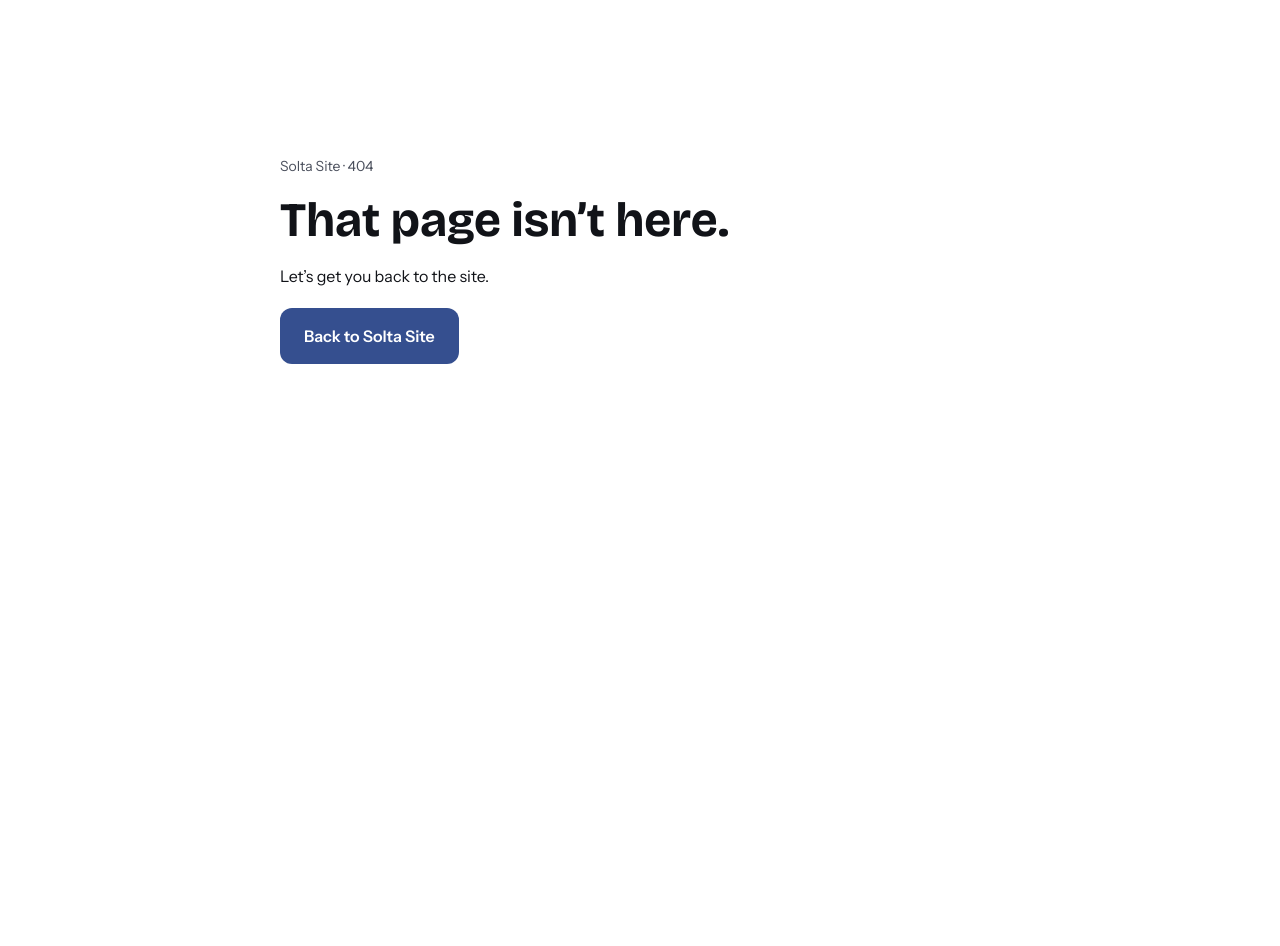
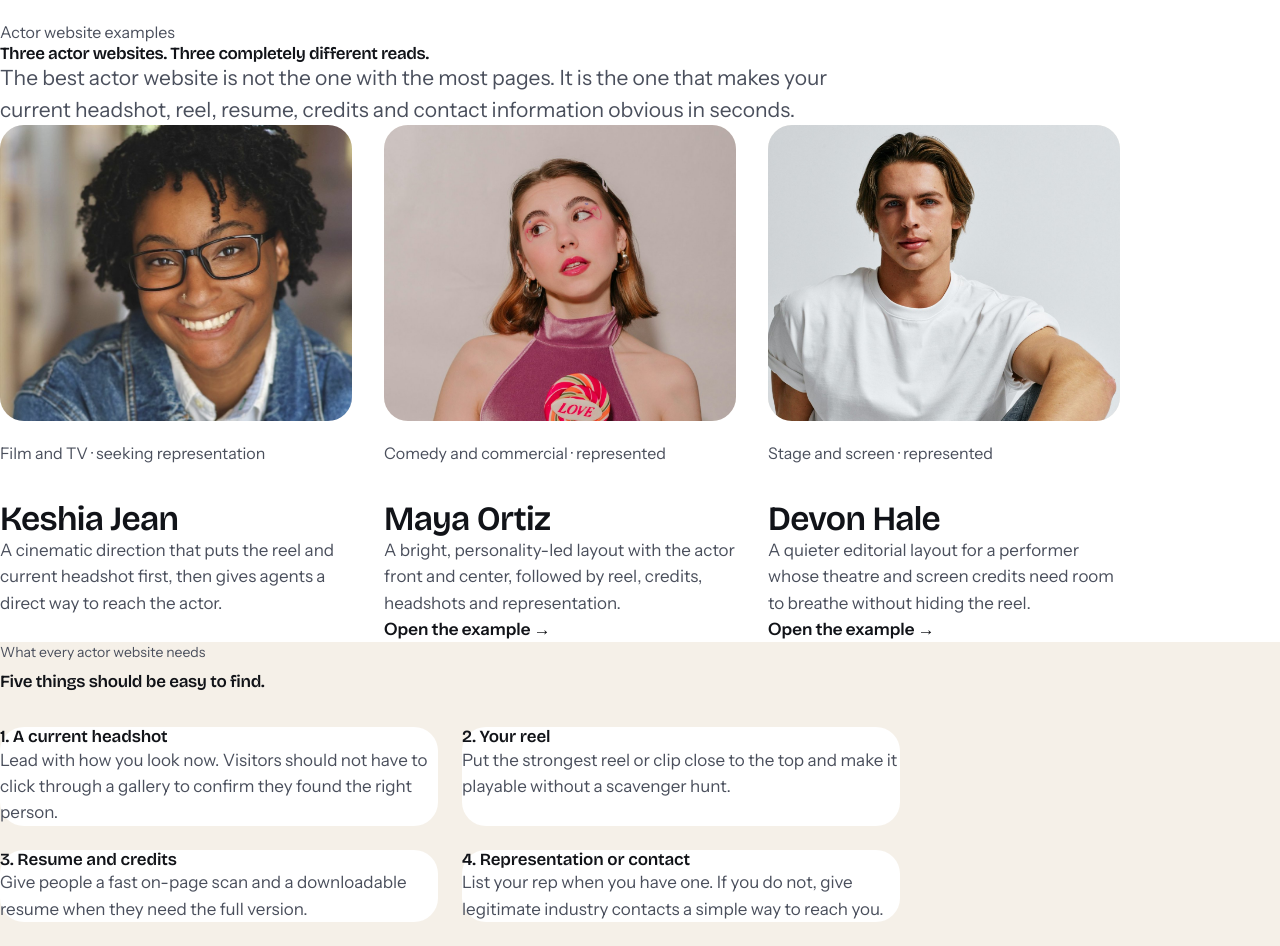
Before and after one commit to Poly-G/soltasite, a Next.js app: page /actor-website-examples in a window 1280 px wide. Before the commit this address had no page. Shown: the part 140-1086 px from the top of the page. Before the commit the page ends 800 px from the top, so only its background shows below. Built offline with nearby package versions, Linux system fonts and the light colour scheme.

Commit message:
Add actor website examples SEO landing page

```diff
--- /dev/null
+++ b/app/(site)/actor-website-examples/page.tsx
@@ -0,0 +1,141 @@
+import type { Metadata } from 'next';
+import Image from 'next/image';
+import Link from 'next/link';
+import { SiteFooter, SiteHeader } from '@/components/site-shell';
+import { createPageMetadata } from '@/lib/seo';
+import { siteConfig } from '@/lib/site-config';
+
+export const metadata: Metadata = createPageMetadata({
+  path: '/actor-website-examples',
+  title: 'Actor Website Examples: 3 Styles That Put Your Work First | Solta Site',
+  description: 'See three actor website examples for film, TV, commercial and theatre performers, plus what every actor site should include and how to choose a layout.',
+  index: true,
+});
+
+const examples = [
+  {
+    name: 'Keshia Jean',
+    label: 'Film and TV · seeking representation',
+    image: '/assets/img/keshia-jean.jpg',
+    alt: 'Actor website example with a dark cinematic layout',
+    body: 'A cinematic direction that puts the reel and current headshot first, then gives agents a direct way to reach the actor.',
+    href: null,
+  },
+  {
+    name: 'Maya Ortiz',
+    label: 'Comedy and commercial · represented',
+    image: '/assets/img/maya-7.jpg',
+    alt: 'Bright actor website example for a comedy and commercial performer',
+    body: 'A bright, personality-led layout with the actor front and center, followed by reel, credits, headshots and representation.',
+    href: '/examples/maya',
+  },
+  {
+    name: 'Devon Hale',
+    label: 'Stage and screen · represented',
+    image: '/assets/img/devon-7.jpg',
+    alt: 'Minimal actor website example for a stage and screen performer',
+    body: 'A quieter editorial layout for a performer whose theatre and screen credits need room to breathe without hiding the reel.',
+    href: '/examples/devon',
+  },
+];
+
+export default function ActorWebsiteExamplesPage() {
+  const jsonLd = {
+    '@context': 'https://schema.org',
+    '@type': 'CollectionPage',
+    name: 'Actor Website Examples',
+    url: `${siteConfig.origin}/actor-website-examples`,
+    description: 'Three actor website examples and practical guidance on what an actor portfolio website should include.',
+    isPartOf: { '@id': `${siteConfig.origin}/#organization` },
+  };
+
+  return (
+    <div className="solta-site">
+      <script type="application/ld+json" dangerouslySetInnerHTML={{ __html: JSON.stringify(jsonLd).replace(/</g, '\\u003c') }} />
+      <SiteHeader />
+      <main id="main">
+        <section className="wrap sec" style={{ paddingTop: '72px' }}>
+          <div style={{ maxWidth: '860px' }}>
+            <div className="eyebrow">Actor website examples</div>
+            <h1>Three actor websites. Three completely different reads.</h1>
+            <p className="lead">The best actor website is not the one with the most pages. It is the one that makes your current headshot, reel, resume, credits and contact information obvious in seconds.</p>
+          </div>
+        </section>
+
+        <section className="wrap sec" style={{ paddingTop: 0 }}>
+          <div className="examples">
+            {examples.map((example) => (
+              <article className="ex" key={example.name}>
+                <div className="tile" style={{ overflow: 'hidden' }}>
+                  <Image
+                    src={example.image}
+                    alt={example.alt}
+                    width={1200}
+                    height={1800}
+                    sizes="(max-width: 860px) 90vw, 380px"
+                    style={{ width: '100%', height: '100%', objectFit: 'cover', objectPosition: '50% 18%' }}
+                  />
+                </div>
+                <div>
+                  <div className="cap">{example.label}</div>
+                  <h2 style={{ fontSize: '34px', paddingTop: '8px' }}>{example.name}</h2>
+                  <p className="p">{example.body}</p>
+                  {example.href ? (
+                    <Link className="link" href={example.href}>Open the example <span className="ar" aria-hidden="true">→</span></Link>
+                  ) : siteConfig.keshiaUrl ? (
+                    <a className="link" href={siteConfig.keshiaUrl}>Open the site <span className="ar" aria-hidden="true">→</span></a>
+                  ) : null}
+                </div>
+              </article>
+            ))}
+          </div>
+        </section>
+
+        <section className="band">
+          <div className="wrap sec">
+            <div style={{ maxWidth: '900px' }}>
+              <div className="cap">What every actor website needs</div>
+              <h2 style={{ paddingTop: '10px' }}>Five things should be easy to find.</h2>
+              <div className="cols2" style={{ marginTop: '36px' }}>
+                <div className="card pad">
+                  <h3>1. A current headshot</h3>
+                  <p className="p">Lead with how you look now. Visitors should not have to click through a gallery to confirm they found the right person.</p>
+                </div>
+                <div className="card pad">
+                  <h3>2. Your reel</h3>
+                  <p className="p">Put the strongest reel or clip close to the top and make it playable without a scavenger hunt.</p>
+                </div>
+                <div className="card pad">
+                  <h3>3. Resume and credits</h3>
+                  <p className="p">Give people a fast on-page scan and a downloadable resume when they need the full version.</p>
+                </div>
+                <div className="card pad">
+                  <h3>4. Representation or contact</h3>
+                  <p className="p">List your rep when you have one. If you do not, give legitimate industry contacts a simple way to reach you.</p>
+                </div>
+                <div className="card pad">
+                  <h3>5. Your own domain</h3>
+                  <p className="p">A name-based domain gives you one stable link for casting profiles, email signatures, resumes and search results.</p>
+                </div>
+              </div>
+            </div>
+          </div>
+        </section>
+
+        <section className="wrap sec">
+          <div style={{ maxWidth: '900px' }}>
+            <div className="cap">Choosing a direction</div>
+            <h2 style={{ paddingTop: '10px' }}>Match the design to the work, not a template trend.</h2>
+            <p className="lead">A dramatic film actor can use a darker cinematic page. A commercial performer can go brighter and more personality-forward. A theatre actor may need more space for credits and training. The structure can stay simple while the visual read changes completely.</p>
+            <p className="p">That is how Solta Site works: you send the materials, we build the site around the performer, and it goes live on your domain. You do not spend a weekend learning a website builder.</p>
+            <div className="ctas" style={{ paddingTop: '24px' }}>
+              <Link className="btn" href="/start">Start your site · $499 <span className="ar" aria-hidden="true">→</span></Link>
+              <Link className="link" href="/">See what is included <span className="ar" aria-hidden="true">→</span></Link>
+            </div>
+          </div>
+        </section>
+      </main>
+      <SiteFooter />
+    </div>
+  );
+}
```
